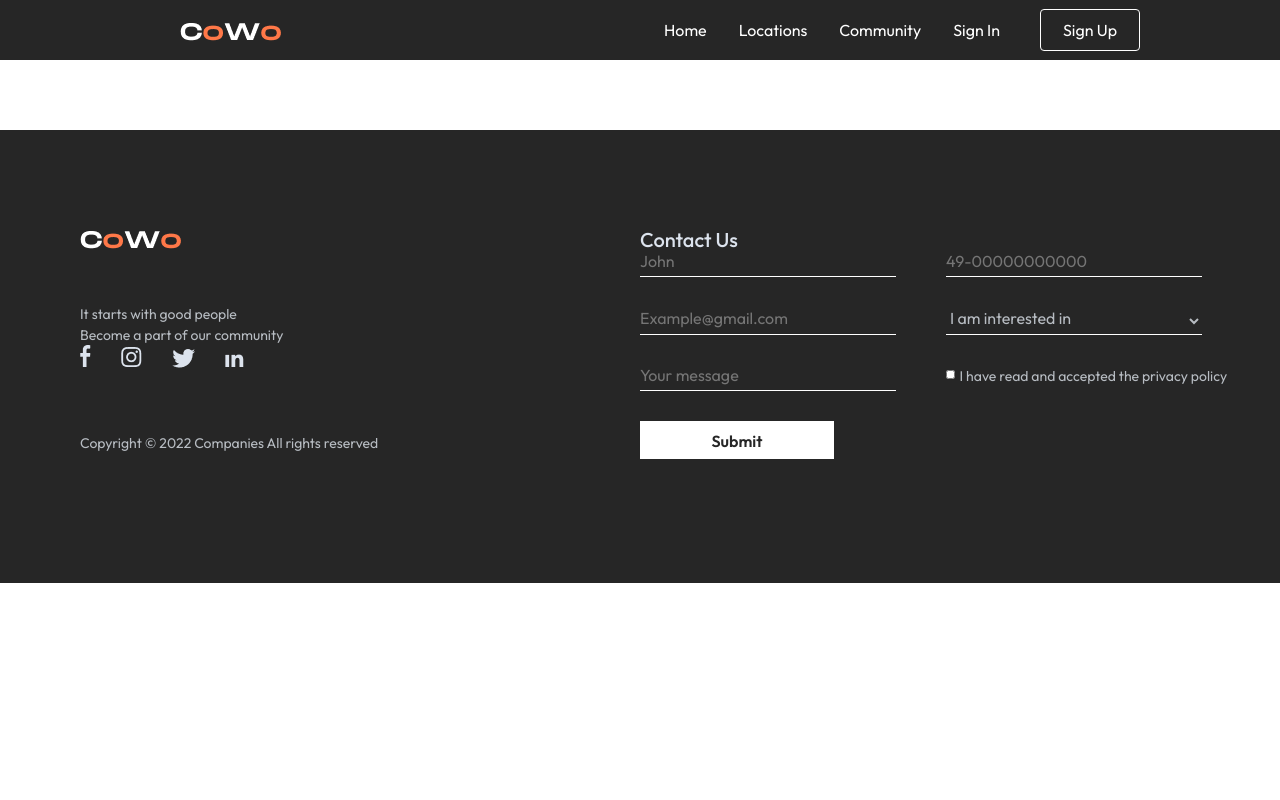
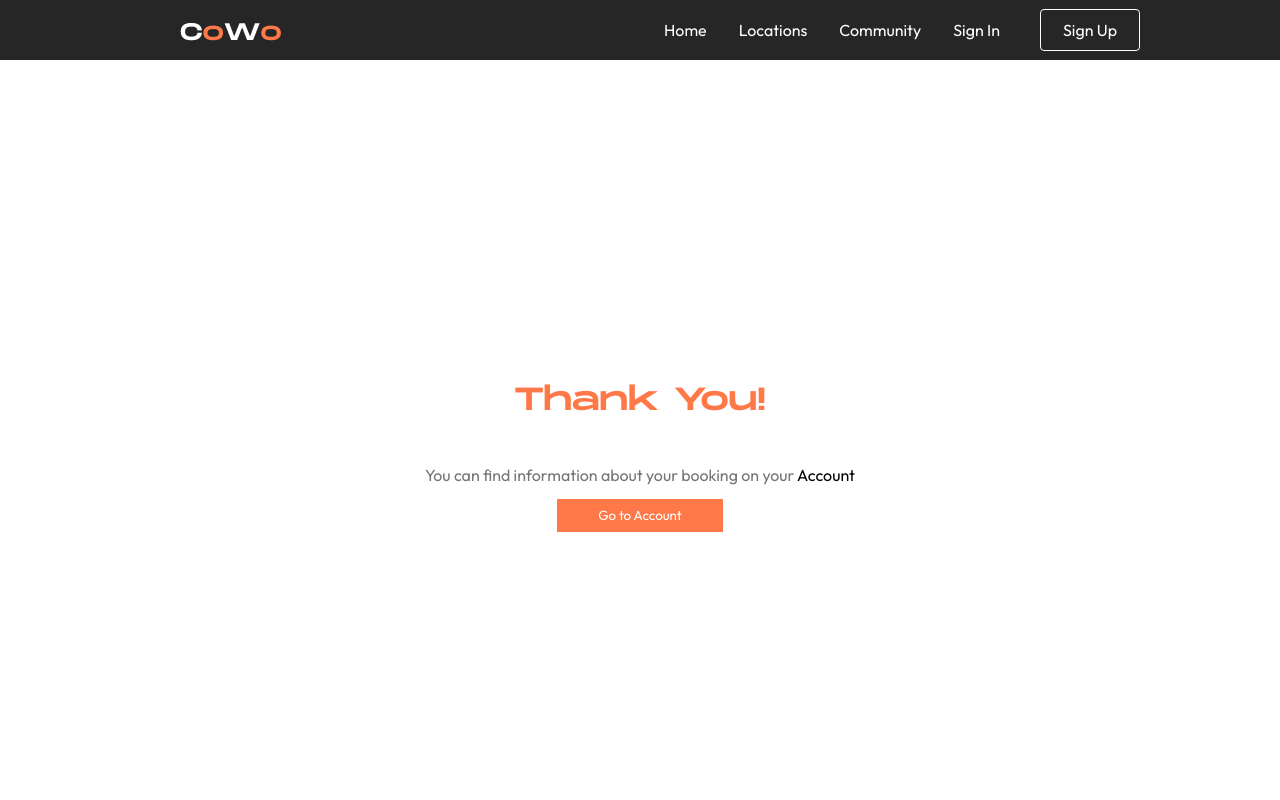
Before and after one commit to Nizami9/coworking, a React (Create React App) app: page /thank-you in a window 1280 px wide. Shown: the top 800 px of the page. Built offline with nearby package versions, Linux system fonts and the light colour scheme.

Commit message:
adding thank you page

```diff
--- a/src/App.js
+++ b/src/App.js
@@ -15,6 +15,7 @@ import ChangePassword from "./Components/ChangePassword/ChangePassword";
 import UsersLocations from "./Components/ReserveComponents/UsersLocations";
   import Community from "./Components/ReserveComponents/Community";
   import Userpayment from "./Components/ReserveComponents/Userpayment";
+import Thankyou from "./Components/ThankyouPage/Thankyou";
 
 function App() {
   return (
@@ -34,7 +35,9 @@ function App() {
         <Route path="/select-date" element={<DateSelect />} />
         <Route path="/change-password" element={<ChangePassword />} />
         <Route path="/UsersLocations" element={<UsersLocations />} />
-         <Route path="/Userpayment" element={<Userpayment />} />
+        <Route path="/Userpayment" element={<Userpayment />} />
+        <Route path="/thank-you" element={<Thankyou />} />
+
       </Routes>
     </BrowserRouter>
     <Footer />
--- a/src/Components/ProfilePage/profileStyle.css
+++ b/src/Components/ProfilePage/profileStyle.css
@@ -15,7 +15,7 @@
     display: inline-flex;
     margin-top: 2%;
     font-size: small;
-    font-family: outfit;
+    font-family: 'Outfit';
 }
 .name-flex input,.email-flex input{
     width:20em;
@@ -74,12 +74,12 @@
 }
 
 h2{
-font-family:Monument Extended;
+font-family:'Monument';
 line-height: 135%;
 }
 button{
     width:12.5em;
-    background-color: orange;
+    background-color:#FF7848;
     margin-top: 4%;
     border: none;
     height:2.5em;
@@ -90,7 +90,7 @@ button{
 .address h5,.my-profile-col h5{
     margin-top: 1%;
     margin-bottom: -1%;
-   font-family: outfit;
+   font-family: 'Outfit';
    font-weight: 900;
 }
 
--- /dev/null
+++ b/src/Components/ThankyouPage/Thankyou.js
@@ -0,0 +1,17 @@
+import React from 'react';
+import './styleThankyou.css';
+import {Link} from 'react-router-dom';
+
+function Thankyou() {
+  return (
+    <div className='thankyou-page'>
+        <div className='thankyou-box'>
+        <h1>Thank You!</h1>
+        <p><span>You can find information about your booking on your </span> Account</p>
+        <Link to='/profile'><button>Go to Account</button></Link>
+        </div>
+    </div>
+  )
+}
+
+export default Thankyou;
--- /dev/null
+++ b/src/Components/ThankyouPage/styleThankyou.css
@@ -0,0 +1,38 @@
+.thankyou-page{
+    height:100vh;
+    display: flex;
+    justify-content: center;
+    align-items: center;
+    font-family: 'Outfit';
+}
+.thankyou-page h1{
+    font-family: 'Monument';
+    font-weight: 400;
+    line-height: 80%;
+    margin-bottom: 8%;
+    color: #FF7848;
+    text-align: center;
+}
+.thankyou-page p{
+    text-align: center;
+}
+.thankyou-page span{
+    color:rgb(117, 116, 116);
+}
+.thankyou-box{
+    height:50vh;
+    width:50vw;
+    display: flex;
+    flex-direction: column;
+    justify-content: center;
+    align-items: center;
+}
+.thankyou-page button{
+        width:12.5em;
+        background-color: #FF7848;
+        color:white;
+        border: none;
+        height:2.5em;
+        margin-top:8%;
+        cursor: pointer;
+}
```
Also changed, not shown: 1 other file (tests, documents, lock files or other folders).
